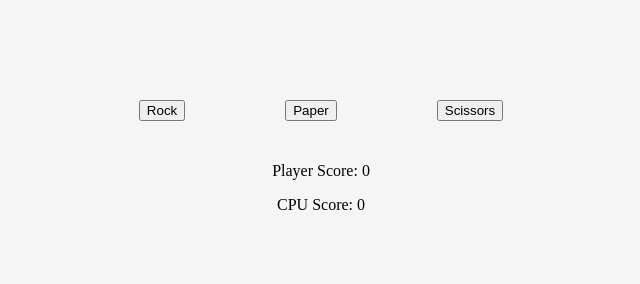
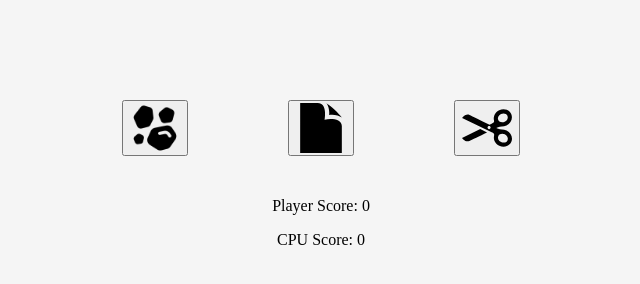
Before and after one commit to liambsulliva/odin-rps, a plain HTML site: page index.html in a window 1280 px wide. Shown: the whole page, without its empty margins (319-959 px from the left). Drawn offline with Linux system fonts and the light colour scheme.

Commit message:
button icons

```diff
--- a/index.html
+++ b/index.html
@@ -7,9 +7,9 @@
     <link rel="stylesheet" href="styles.css"></link>
 </head>
 <body>
-    <button id="ROCK">Rock</button>
-    <button id="PAPER">Paper</button>
-    <button id="SCISSORS">Scissors</button><br>
+    <button id="ROCK"></button>
+    <button id="PAPER"></button>
+    <button id="SCISSORS"></button><br>
     <div class="scoring"></div>
 </body>
 <script src="scripts.js"></script>
--- a/scripts.js
+++ b/scripts.js
@@ -1,6 +1,28 @@
 // Globals
 let playerScore = 0;
 let computerScore = 0;
+
+// Set button images
+const rockBtn = document.getElementById('ROCK');
+const paperBtn = document.getElementById('PAPER');
+const scissorsBtn = document.getElementById('SCISSORS');
+
+const rockImg = document.createElement('img');
+rockImg.src = 'src/rock.png';
+rockImg.width = 50;
+rockImg.height = 50;
+const paperImg = document.createElement('img');
+paperImg.src = 'src/paper.svg';
+paperImg.width = 50;
+paperImg.height = 50;
+const scissorsImg = document.createElement('img');
+scissorsImg.src = 'src/scissors.svg';
+scissorsImg.width = 50;
+scissorsImg.height = 50;
+
+rockBtn.appendChild(rockImg);
+paperBtn.appendChild(paperImg);
+scissorsBtn.appendChild(scissorsImg);
 
 // Set up scoring in the DOM
 const scores = document.querySelector('div');
```
Also changed, not shown: src/paper.svg (added), src/rock.png (added), src/scissors.svg (added).
